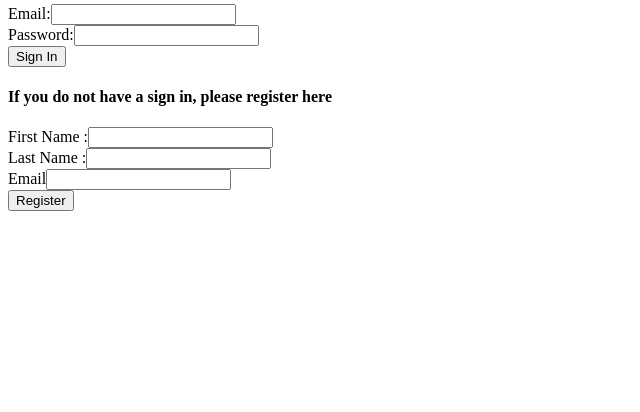
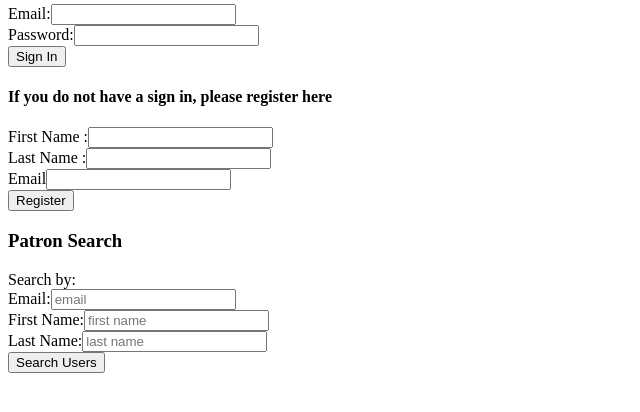
Before and after one commit to memuunkie/HBProject_research_library_app, a Flask app: page / in a window 1280 px wide. Shown: the part 117-529 px from the top of the page, without its empty margins (0-640 px from the left). Run offline with Flask 2, Linux system fonts and the light colour scheme.

Commit message:
Testing User search with AJAX using home.html

```diff
--- a/server.py
+++ b/server.py
@@ -3,6 +3,7 @@ from jinja2 import StrictUndefined
 from flask import jsonify
 from flask import (Flask, render_template, redirect, request, flash,
                    session, url_for)
+
 from flask_debugtoolbar import DebugToolbarExtension
 
 from sqlalchemy import and_, or_
@@ -11,6 +12,8 @@ from model import Book, User, Visit, VisitItem
 from model import connect_to_db, db
 
 from datetime import datetime
+
+from json import dumps, loads
 
 
 app = Flask(__name__)
@@ -66,6 +69,8 @@ def add_visit():
 def show_visits():
     """Lisit of all visitors"""
 
+    today = datetime.now()
+
     visits = Visit.query.all()
 
     return render_template('visit_results.html', visits=visits)
@@ -118,6 +123,21 @@ def find_book():
 
 
 @app.route('/search-users', methods=['GET'])
+def search_users():
+    """Do a search of user and return a list of possible matches"""
+
+    email = get_return_wildcard('email')
+    fname = get_return_wildcard('fname')
+    lname = get_return_wildcard('lname')
+
+    users = User.query.filter(or_(User.email.ilike(email),
+                                    User.fname.ilike(fname),
+                                    User.lname.ilike(lname))).all()
+
+    return render_template('user_results.html', users=users)
+
+
+@app.route('/find-users.json', methods=['GET'])
 def find_user():
     """Do a search of user and return a list of possible matches"""
 
@@ -129,18 +149,9 @@ def find_user():
                                     User.fname.ilike(fname),
                                     User.lname.ilike(lname))).all()
 
-    user_results = {}
+    users = [u.serialize() for u in users]
 
-    for user in users:
-        user_results[user.user_id] = {
-        'fname': user.fname,
-        'lname': user.lname,
-        'email': user.email
-        }
-
-    print user_results
-    print jsonify(user_results)
-    return render_template('user_results.html', users=users)
+    return jsonify(users)
 
 
 #################################################################
--- a/static/library-functions.js
+++ b/static/library-functions.js
@@ -3,20 +3,23 @@
 
 function displayUserResults(results) {
     // Function for showing list of users
-    $("#result-user-list").html($.each(results, function(key, value)
-        {
-    console.log(key + " : " + value.fname + " " + value.email);
-        }
-    );
+
+    var user_list = $("#result-user-list");
+
+    for(var i = 0; i < results.length; i++) {
+       user_list.append("<li>" + results[i]['fname'] + " " + results[i]['lname'] + "</li>");
+    }
 }
 
 function showUserResults(evt) {
     // Function to send form info to server as GET
     evt.preventDefault();
         //prevent from working automatically
-    var url="/search-users.json?email=" + $("#search-email").val();
-            // + "&fname=" + $("#search-fname").val()
-            // + "&lname=" + $("#search-lname").val();
+    var email = "/find-users.json?email=" + $("#search-email").val();
+    var fname = "&fname=" + $("#search-fname").val();
+    var lname = "&lname=" + $("#search-lname").val();
+
+    var url = email+fname+lname;
 
     $.get(url, displayUserResults);
 }
--- a/templates/home.html
+++ b/templates/home.html
@@ -26,6 +26,29 @@
             <br><input type="submit" value="Register">
 
         </form>
+
+    <div>
+        <!-- Create a Visit -->
+        <h3>Patron Search</h3>
+        <form id="user-search" action="/find-users" method="GET">
+            <!-- Sends form data as GET -->
+
+            <div class="form-group">
+                Search by:
+                <!-- Queries 'users' table -->
+                <br>Email:<input id="search-email" class="form-control" type="text" name="email" placeholder="email">
+                <br>First Name:<input id="search-fname"class="form-control" type="text" name="fname" placeholder="first name">
+                <br>Last Name:<input id="search-lname"class="form-control" type="text" name="lname" placeholder="last name">
+            </div>
+            <div class="form-group">
+                <input id="check-in-patron" class="btn btn-primary" type="submit" value="Search Users">
+                <!-- <button>test</button> -->
+            </div>
+        </form>
+    </div>
+
+            <ul id="result-user-list"></ul>
+
 <script src="http://code.jquery.com/jquery.js"></script>
 <script src="/static/library-functions.js"></script>
 {% endblock %}
--- a/templates/library_view.html
+++ b/templates/library_view.html
@@ -30,7 +30,7 @@
     </div>
 
 
-        <div id="result-user-list"></div>
+        <ul id="result-user-list"></ul>
 
     <div>
         <h3>Book Search</h3>
--- a/templates/visit_detail.html
+++ b/templates/visit_detail.html
@@ -9,7 +9,7 @@
                 {% if visit_items %}
                     {% for item in visit_items %}
                       <li>
-                        RETURNED: {{ item.is_returned}} {{ item.book.title}}
+                        {{ item.book_id }} RETURNED: {{ item.is_returned}} {{ item.book.title}}
                       </li>
                     {% endfor %}
                 {% endif %}
@@ -28,5 +28,4 @@
       </form>
     </div>
 
-
 {% endblock %}
```
